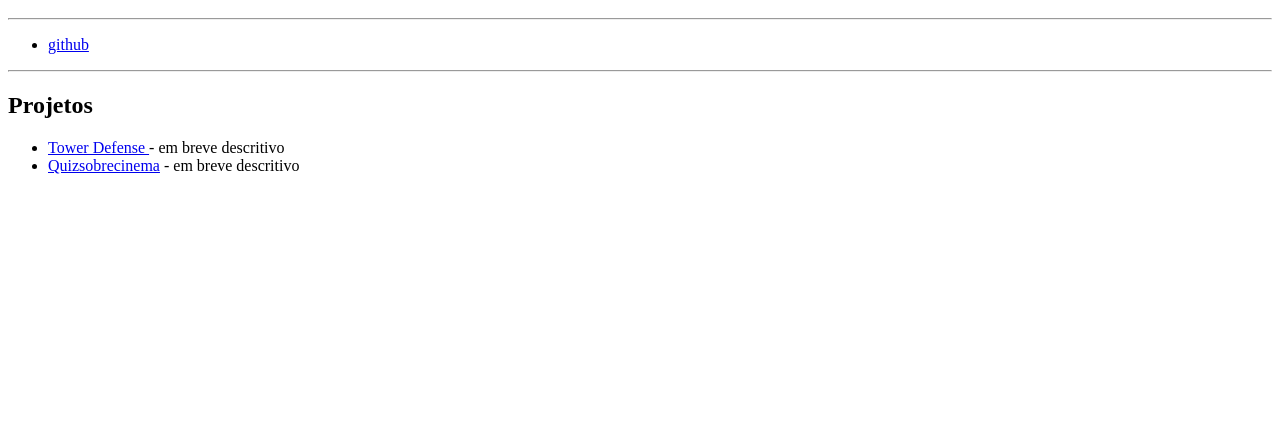
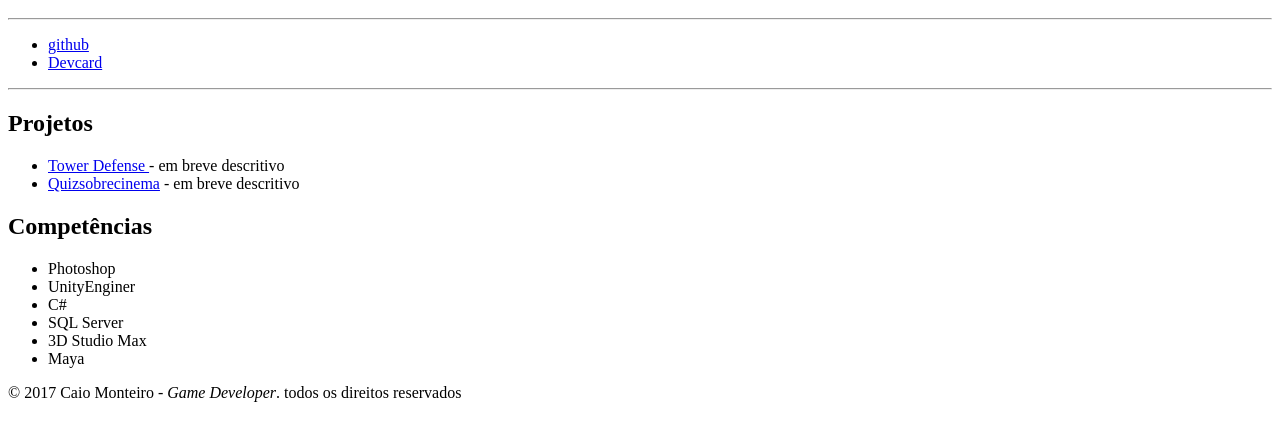
Before and after one commit to re-zero1/re-zero1.github.io, a plain HTML site: page index.html in a window 1280 px wide. Shown: the part 120-560 px from the top of the page. Drawn offline with Linux system fonts and the light colour scheme.

Commit message:
alteracao

```diff
--- a/index.html
+++ b/index.html
@@ -1,8 +1,9 @@
 <!DOCTYPE html>
 <html>
-<meta charset="UTF-8">
  <head>
 <title> re-zero1</title>
+<meta charset="UTF-8">
+<link href = "CSS/Reset.CSS" rel = "stylesheet" type = "text/css">
 </head>
 <body>
 	<div class = "corpo">
@@ -11,7 +12,9 @@
 		<hr>
 		<ul class ="redes sociais">
 			<li><a href = "https://github.com/re-zero1"><span class = "github">github</span></a></li>
+			<li><a href = "http://devcard.com.br/card/caio-monteiro/#_=_"><span class = "devcard">Devcard</span></a></li>
 		</ul>
+
 		<hr>
 		<h2>Projetos</h2>
 		<ul class ="projetos">
@@ -22,6 +25,19 @@
 		   <a href="https://github.com/re-zero1/Quizsobrecinema"><span class = "ico-projetos"> Quizsobrecinema</span></a> - em breve descritivo
 		   </li>
 		 </ul>
+		 <h2>Competências</h2>
+		 <ul class = "Competências">
+		 <li class="Design">Photoshop</li>
+		 <li class="Design">UnityEnginer</li>
+		 <li class="Design">C#</li>
+		 <li class="Design">SQL Server</li>
+		 <li class="Design">3D Studio Max</li>
+		 <li class="Design">Maya</li>
+		 </ul>
+		 <footer>
+		 &copy; 2017 Caio Monteiro - <i>Game Developer</i>.
+		 todos os direitos reservados
+		 </footer>
 	</div>
 </body>
 </html>
```
